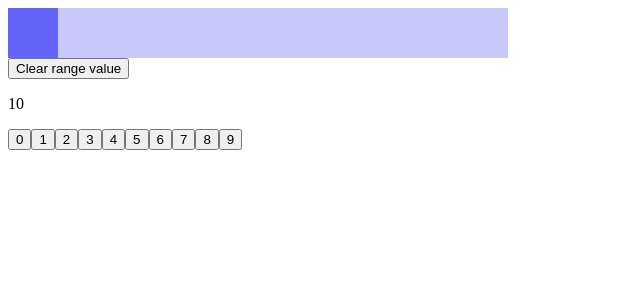
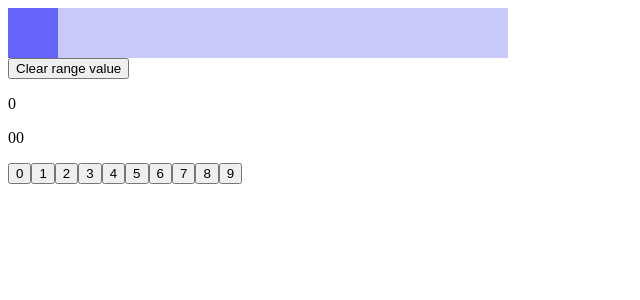
Before and after one commit to OlehKozubJS/new-era-project, a React (Create React App) app: page / in a window 1280 px wide. Shown: the top 300 px of the page, without its empty margins (0-640 px from the left). Built offline with nearby package versions, Linux system fonts and the light colour scheme.

Commit message:
Update DigitKeyboardInput.jsx

```diff
--- a/src/DigitKeyboardInput.jsx
+++ b/src/DigitKeyboardInput.jsx
@@ -5,7 +5,7 @@ import { characters } from "./dataBase";
 const DigitKeyboardInput = () => {
   const [text, setText] = useState("");
   const [isFirstDigit, setIsFirstDigit] = useState(true);
-  const [firstDigit, setFirstDigit] = useState(1);
+  const [firstDigit, setFirstDigit] = useState(0);
   const [secondDigit, setSecondDigit] = useState(0);
 
   const handleClick = (event) => {
```
